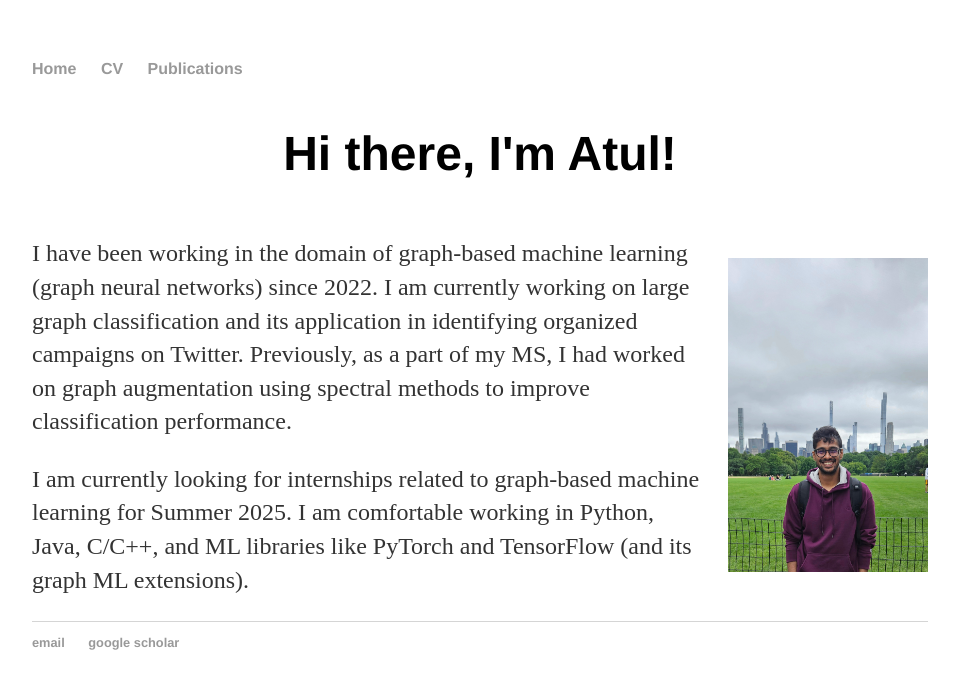
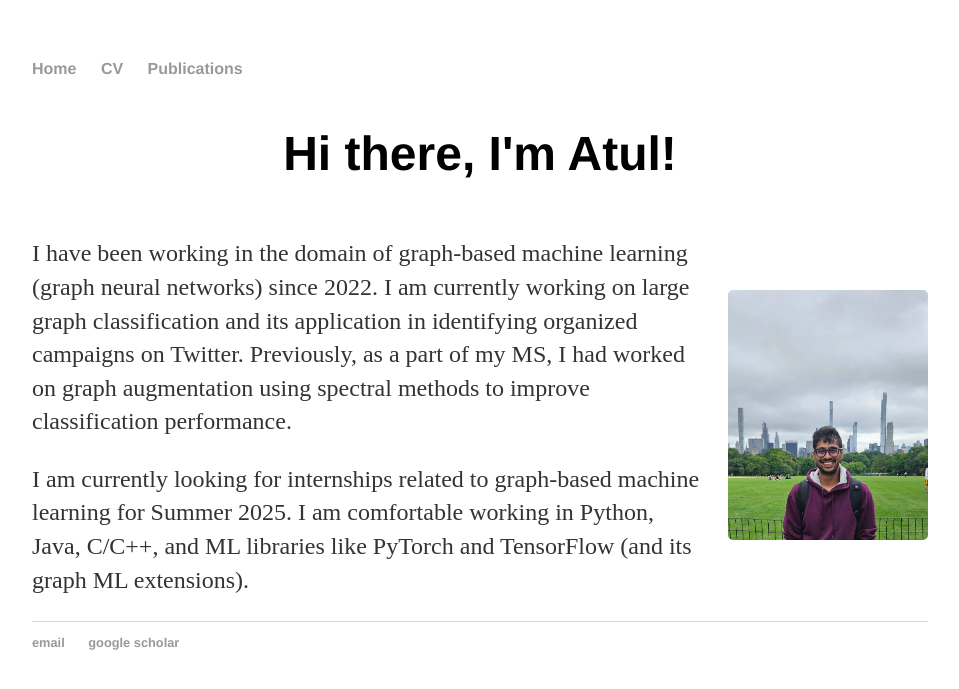
Before and after one commit to atul1234anand/atul1234anand.github.io, a Jekyll site: the page built from index.html, in a window 1280 px wide. Shown: the top 689 px of the page, without its empty margins (160-1119 px from the left). Built offline with Jekyll 4.4.1, drawn with Linux system fonts in a browser that asks for light colours.

Commit message:
Update main.css

```diff
--- a/css/main.css
+++ b/css/main.css
@@ -56,10 +56,10 @@ ul.posts li {
 .text {
     flex: 1;
 }
-
 .profile-pic img {
-    width: 200px;  /* Adjust as needed */
-    height: auto;
-    border-radius: 0;  /* Ensures it's rectangular */
+    width: 200px;  /* Set a fixed width */
+    height: 250px; /* Set a fixed height to make it rectangular */
+    object-fit: cover; /* Ensures it maintains the aspect ratio */
     margin-left: 20px;
+    border-radius: 5px; /* Slightly rounded corners */
 }
```
